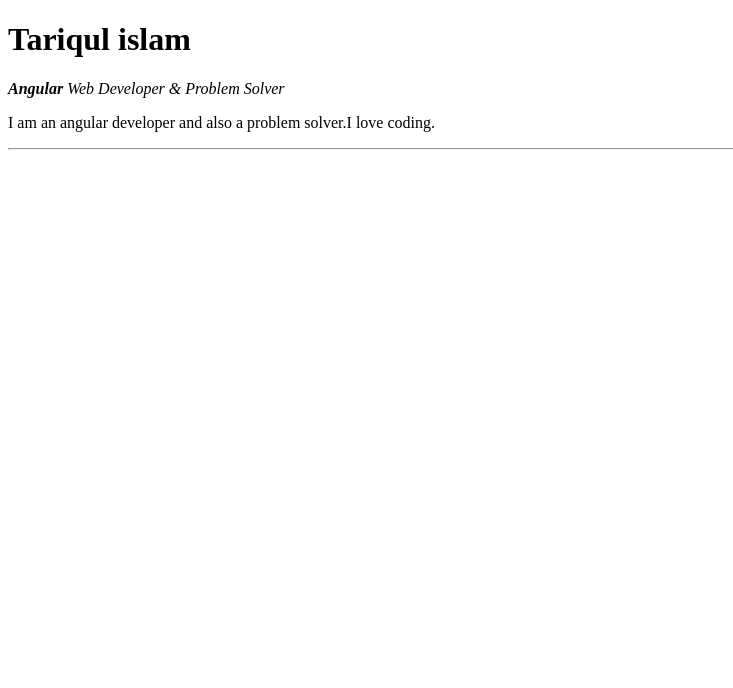
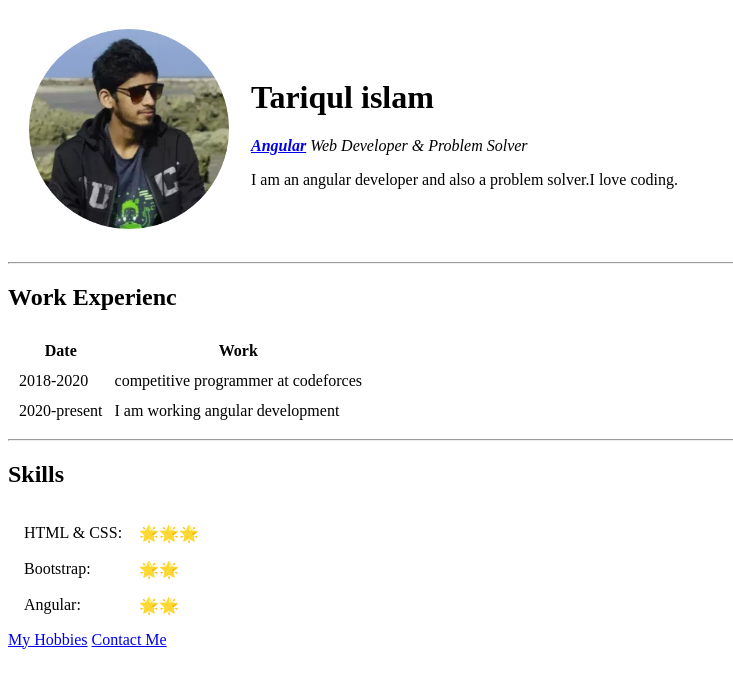
Before and after one commit to tariqul-fahim/Portfolio_html, a plain HTML site: page index.html in a window 1280 px wide. Shown: the whole page, without its empty margins (0-733 px from the left). Drawn offline with Linux system fonts and the light colour scheme.

Commit message:
Added hobbies and contact page

```diff
--- a/index.html
+++ b/index.html
@@ -3,12 +3,54 @@
 <head>
     <meta charset="UTF-8">
     <meta name="viewport" content="width=device-width, initial-scale=1.0">
-    <title>Document</title>
+    <title>Home Page</title>
 </head>
 <body>
-    <h1>Tariqul islam</h1>
-    <p><em><strong>Angular</strong> Web Developer & Problem Solver</em></p>
+    <table cellspacing="20">
+        <tr>
+            <td><img src="circle-cropped.png" alt="Tariqul's picture" width="200px" height="200px"></td>
+            <td>
+                <h1>Tariqul islam</h1>
+    <p><em><strong><a href="https://angular.io/">Angular</a></strong> Web Developer & Problem Solver</em></p>
     <p>I am an angular developer and also a problem solver.I love coding.</p>
+            </td>
+        </tr>
+    </table>
     <hr>
+    <h2>Work Experienc</h2>
+    <table cellspacing="10">
+        <tr>
+            <th>Date</th>
+            <th>Work</th>
+        </tr>
+        <tr>
+            <td>2018-2020</td>
+            <td>competitive programmer at codeforces</td>
+        </tr>
+        <tr>
+            <td>2020-present</td>
+            <td>I am working angular development</td>
+        </tr>
+    </table>
+    <hr>
+
+    <h2>Skills</h2>
+    <table cellspacing="15">
+        <tr>
+            <td>HTML & CSS:</td>
+            <td>🌟🌟🌟</td>
+        </tr>
+        <tr>
+            <td>Bootstrap:</td>
+            <td>🌟🌟</td>
+        </tr>
+        <tr>
+            <td>Angular:</td>
+            <td>🌟🌟</td>
+        </tr>
+    </table>
+    <!-- hobbies part -->
+    <a href="hobbies.html">My Hobbies</a>
+    <a href="contact.html">Contact Me</a>
 </body>
 </html>
```
Also changed, not shown: contact.html (added, +22 -0 lines), hobbies.html (added, +16 -0 lines), circle-cropped.png (added).
